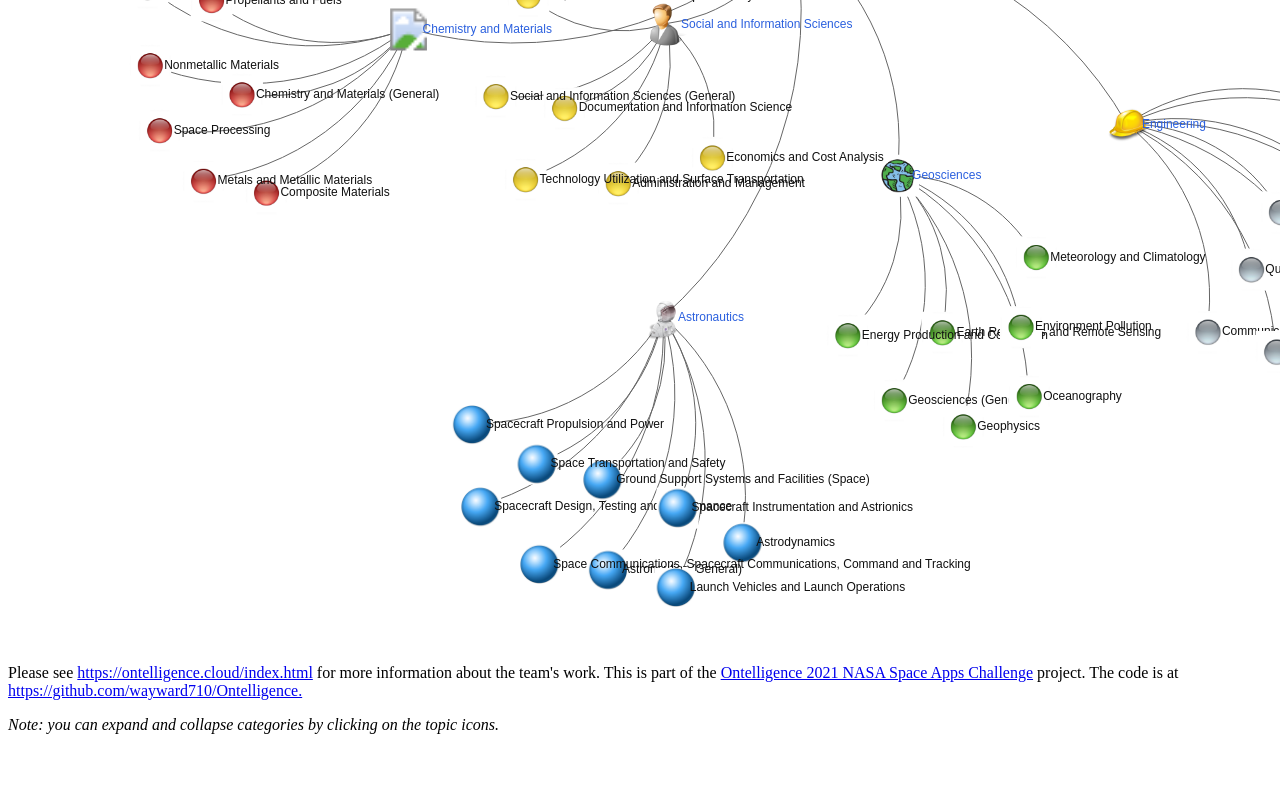
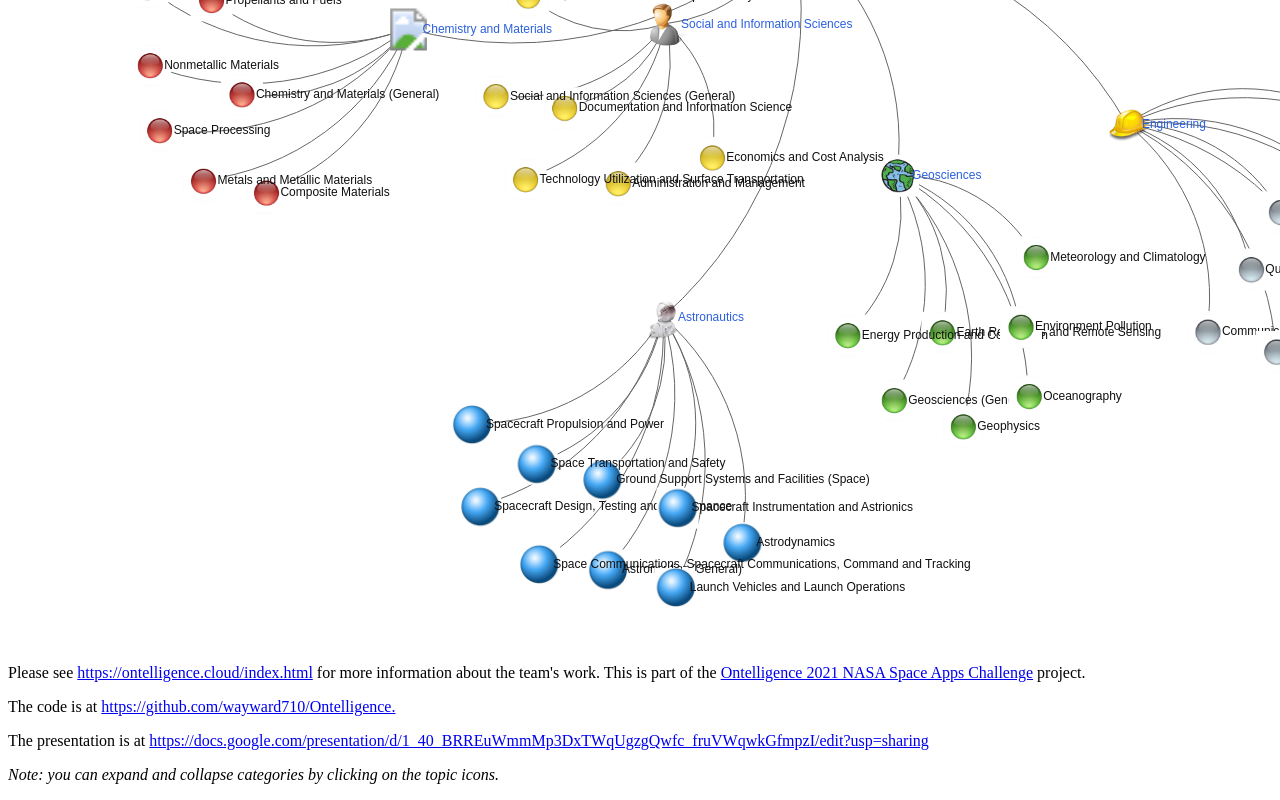
Before and after one commit to wayward710/Ontelligence, a plain HTML site: page Ontelligence/public/index.html in a window 1280 px wide. Shown: the part 764-1564 px from the top of the page. Before the commit the page ends 1514 px from the top, so only its background shows below. Drawn offline with Linux system fonts and the light colour scheme.

Commit message:
Added links to bottom of page

```diff
--- a/Ontelligence/public/index.html
+++ b/Ontelligence/public/index.html
@@ -381,7 +381,12 @@ function AddChild(){
 	<div class="main" id="maincontainer">
 		<div id="chart"></div>
 		<div id="desc">
-		<p>Please see <a href="https://ontelligence.cloud/index.html">https://ontelligence.cloud/index.html</a> for more information about the team's work. This is part of the <a href="https://2021.spaceappschallenge.org/challenges/statements/ontologies-and-interactive-network-visualizations/teams/ontelligence/project">Ontelligence 2021 NASA Space Apps Challenge</a> project.  The code is at <a href="https://github.com/wayward710/Ontelligence">https://github.com/wayward710/Ontelligence.</a></p>
+		<p>Please see <a href="https://ontelligence.cloud/index.html">https://ontelligence.cloud/index.html</a>
+		for more information about the team's work. This is part of
+		the <a href="https://2021.spaceappschallenge.org/challenges/statements/ontologies-and-interactive-network-visualizations/teams/ontelligence/project">
+		Ontelligence 2021 NASA Space Apps Challenge</a> project.  </p><p>
+		The code is at <a href="https://github.com/wayward710/Ontelligence">https://github.com/wayward710/Ontelligence.</a>  </p><p>
+		The presentation is at <a href="https://docs.google.com/presentation/d/1_40_BRREuWmmMp3DxTWqUgzgQwfc_fruVWqwkGfmpzI/edit?usp=sharing">https://docs.google.com/presentation/d/1_40_BRREuWmmMp3DxTWqUgzgQwfc_fruVWqwkGfmpzI/edit?usp=sharing</a></p>
 		<p><em>Note: you can expand and collapse categories by clicking on the topic icons.</em></p></div>
 	</div>
 
```
